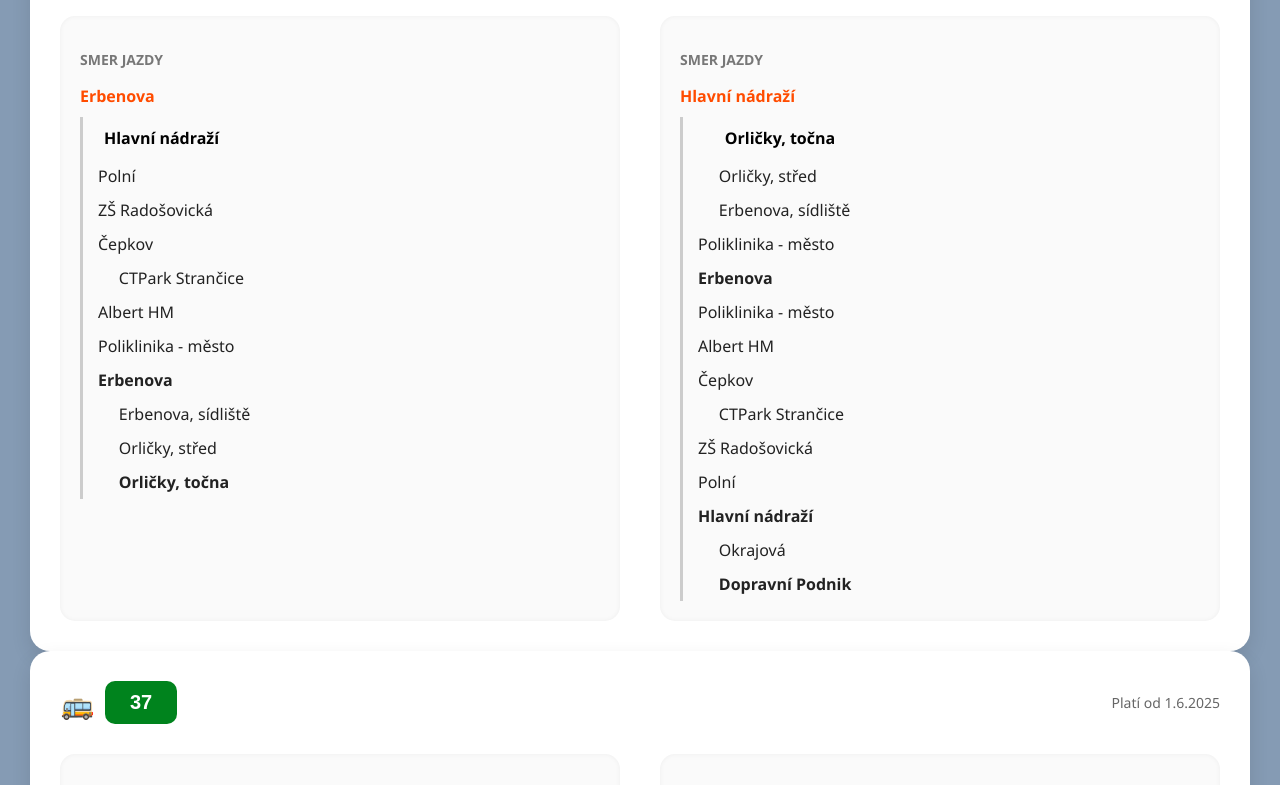
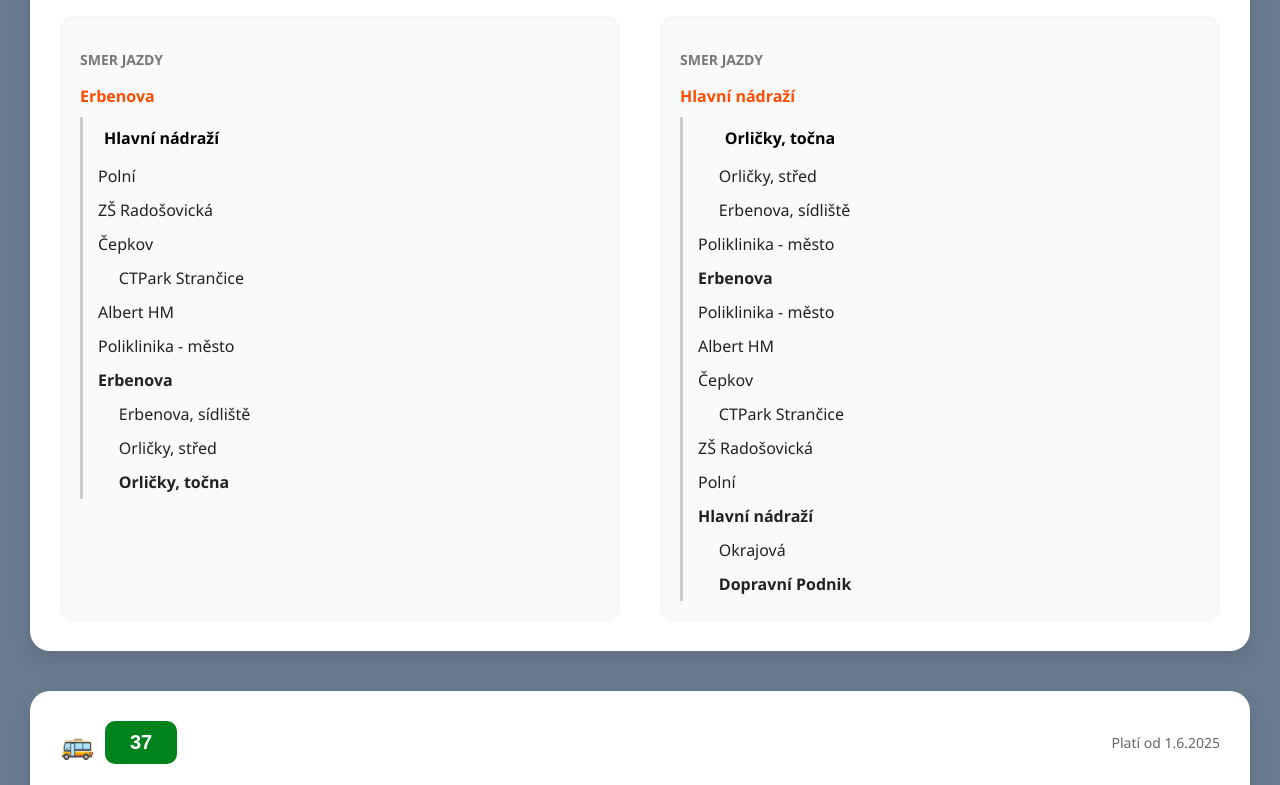
Before and after one commit to StromVMX/cestovne-poriadky-dps, a plain HTML site: page index.html in a window 1280 px wide. Shown: the part 117-902 px from the top of the page. Drawn offline with Linux system fonts and the light colour scheme.

Commit message:
Oprava indexu

```diff
--- a/style.css
+++ b/style.css
@@ -1,7 +1,7 @@
 /* Základ */
 body {
   font-family: "Segoe UI", sans-serif;
-  background: #33588298; /* jemné telové pozadie */
+  background: #04224498; /* jemné telové pozadie */
   margin: 0;
   padding: 30px;
   color: #222;
@@ -9,12 +9,14 @@ body {
 
 .container {
   max-width: 1200px;
-  margin: auto;
+  margin: 0 auto 40px auto; /* horný a dolný okraj */
   background: white;
   padding: 30px;
   border-radius: 20px;
   box-shadow: 0 8px 20px rgba(0, 0, 0, 0.1);
 }
+
+
 
 /* Hlavička */
 .header {
--- a/style37.css
+++ b/style37.css
@@ -12,7 +12,7 @@ body {
 .container {
   max-width: 1000px;
   width: 100%;
-  background-color: #fff;
+  background-color: #33588298;
   padding: 30px;
   border-radius: 15px;
   box-shadow: 0 4px 10px rgba(0, 0, 0, 0.05);
```
